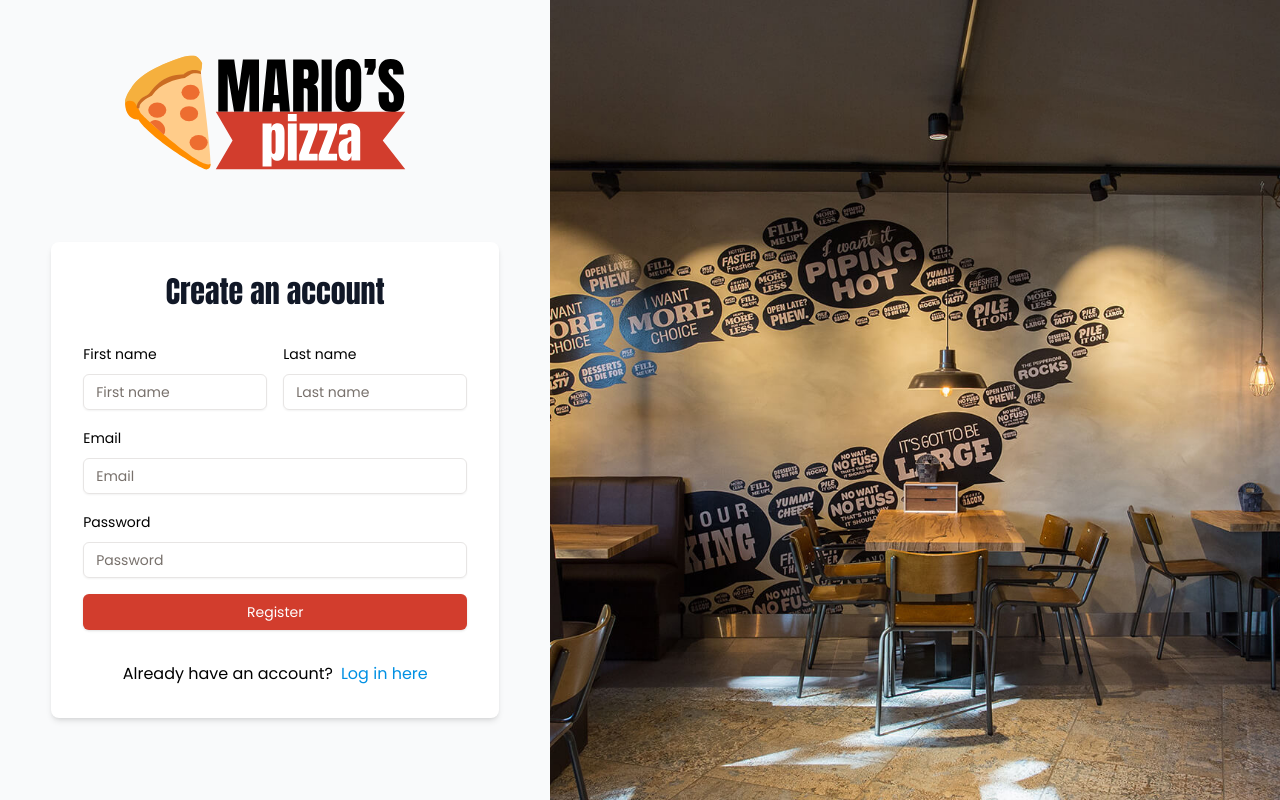
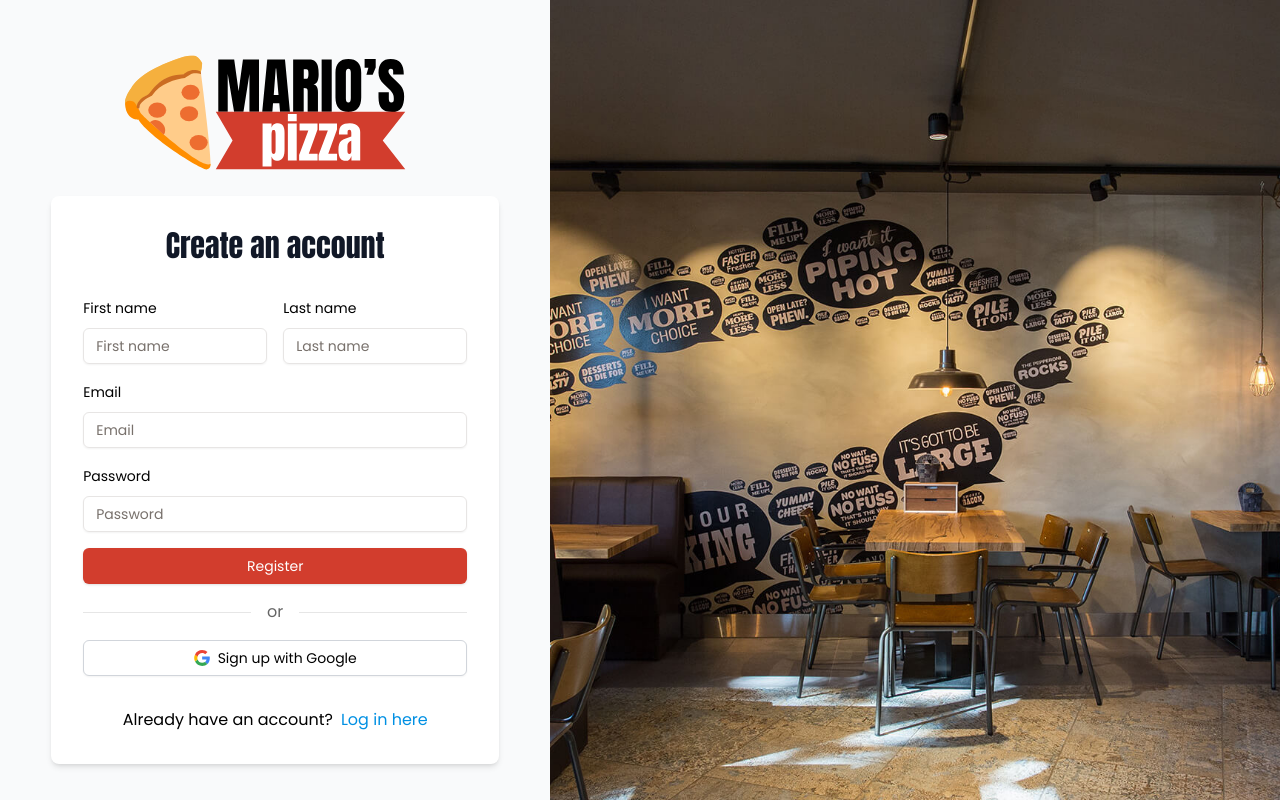
Before and after one commit to jarvin-s/marios-pizza, a Next.js app: page /en/sign-up in a window 1280 px wide. Built offline with nearby package versions, Linux system fonts and the light colour scheme; no server answers.

Commit message:
feat: add oauth google to sign-up

```diff
--- a/src/app/[locale]/(no-layout)/sign-up/page.tsx
+++ b/src/app/[locale]/(no-layout)/sign-up/page.tsx
@@ -73,6 +73,19 @@
         } else {
             router.push('/')
             window.location.reload()
+        }
+    }
+
+    const handleGoogleSignIn = async () => {
+        const { error } = await supabase.auth.signInWithOAuth({
+            provider: 'google',
+            options: {
+                redirectTo: `https://marios-pizza.vercel.app/${selectedLocale}`,
+            },
+        })
+
+        if (error) {
+            setError(error.message)
         }
     }
 
@@ -180,6 +193,20 @@
                             {t('button')}
                         </Button>
 
+                        <div className='flex items-center'>
+                            <hr className='w-full border-t-[1px] border-[#49494923]' />
+                            <span className='px-4 opacity-60'>{t('or')}</span>
+                            <hr className='w-full border-t-[1px] border-[#49494923]' />
+                        </div>
+                        <Button
+                            type='button'
+                            onClick={handleGoogleSignIn}
+                            className='flex w-full items-center justify-center rounded-md border border-gray-300 bg-white text-black shadow-sm hover:bg-gray-50'
+                        >
+                            <GoogleIcon />
+                            {t('google')}
+                        </Button>
+
                         <div className='pt-4 text-center'>
                             <p>
                                 {t('account')}
@@ -206,3 +233,32 @@
         </div>
     )
 }
+
+function GoogleIcon(props: React.SVGProps<SVGSVGElement>) {
+    return (
+        <svg
+            {...props}
+            xmlns='http://www.w3.org/2000/svg'
+            width='31.27'
+            height='32'
+            viewBox='0 0 256 262'
+        >
+            <path
+                fill='#4285F4'
+                d='M255.878 133.451c0-10.734-.871-18.567-2.756-26.69H130.55v48.448h71.947c-1.45 12.04-9.283 30.172-26.69 42.356l-.244 1.622l38.755 30.023l2.685.268c24.659-22.774 38.875-56.282 38.875-96.027'
+            />
+            <path
+                fill='#34A853'
+                d='M130.55 261.1c35.248 0 64.839-11.605 86.453-31.622l-41.196-31.913c-11.024 7.688-25.82 13.055-45.257 13.055c-34.523 0-63.824-22.773-74.269-54.25l-1.531.13l-40.298 31.187l-.527 1.465C35.393 231.798 79.49 261.1 130.55 261.1'
+            />
+            <path
+                fill='#FBBC05'
+                d='M56.281 156.37c-2.756-8.123-4.351-16.827-4.351-25.82c0-8.994 1.595-17.697 4.206-25.82l-.073-1.73L15.26 71.312l-1.335.635C5.077 89.644 0 109.517 0 130.55s5.077 40.905 13.925 58.602z'
+            />
+            <path
+                fill='#EB4335'
+                d='M130.55 50.479c24.514 0 41.05 10.589 50.479 19.438l36.844-35.974C195.245 12.91 165.798 0 130.55 0C79.49 0 35.393 29.301 13.925 71.947l42.211 32.783c10.59-31.477 39.891-54.251 74.414-54.251'
+            />
+        </svg>
+    )
+}
--- a/src/messages/en.json
+++ b/src/messages/en.json
@@ -56,7 +56,9 @@
         "button": "Register",
         "account": "Already have an account?",
         "login": "Log in here",
-        "error": "Something went wrong, please re-enter your details."
+        "error": "Something went wrong, please re-enter your details.",
+        "google": "Sign up with Google",
+        "or": "or"
     },
     "nav": {
         "aanbiedingen": "Deals",
--- a/src/messages/nl.json
+++ b/src/messages/nl.json
@@ -56,7 +56,9 @@
         "button": "Registreer",
         "account": "Al een account?",
         "login": "Log hier in",
-        "error": "Er is iets fout gegaan, vul opnieuw uw gegevens in."
+        "error": "Er is iets fout gegaan, vul opnieuw uw gegevens in.",
+        "google": "Registreer met Google",
+        "or": "of"
     },
     "nav": {
         "aanbiedingen": "Aanbiedingen",
```
